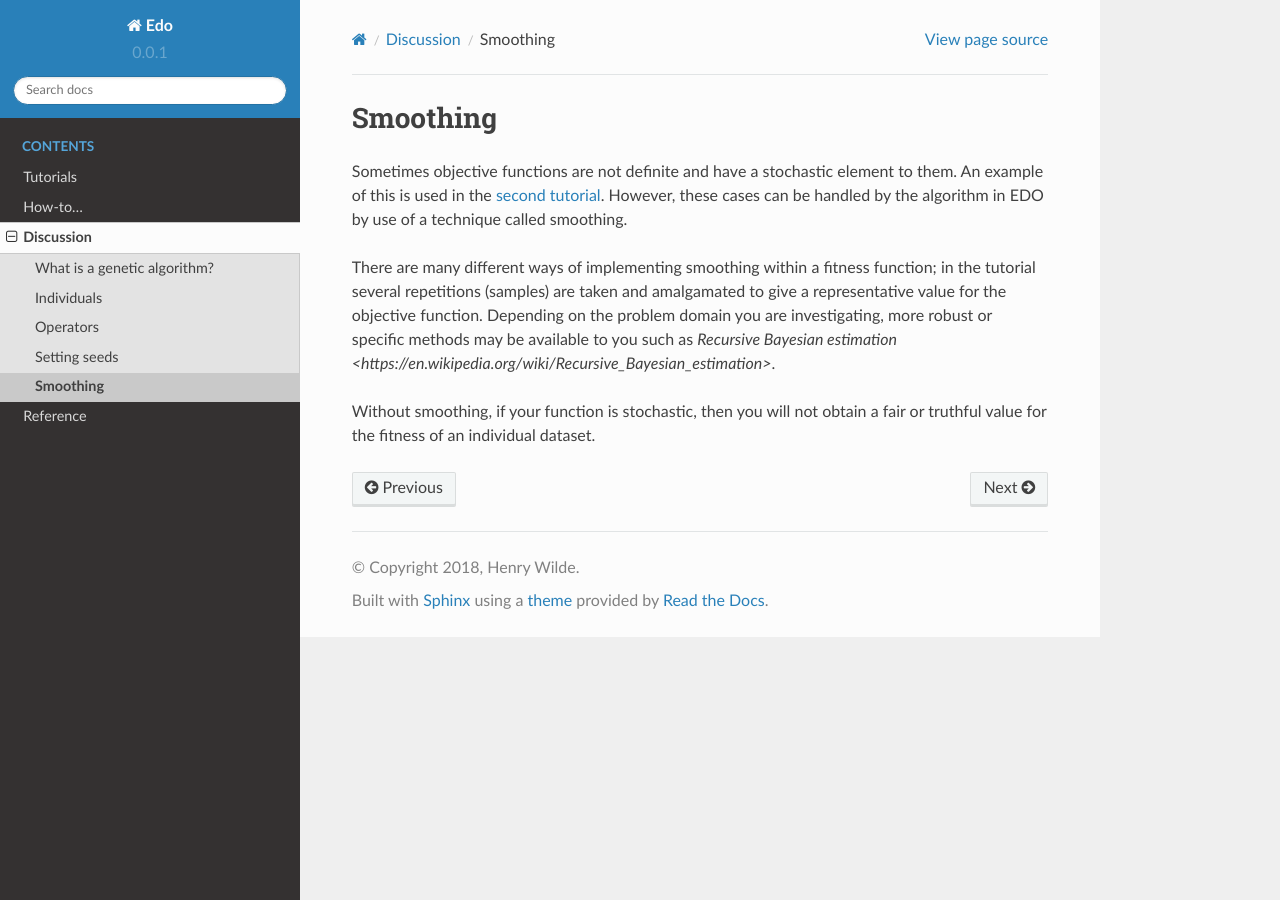
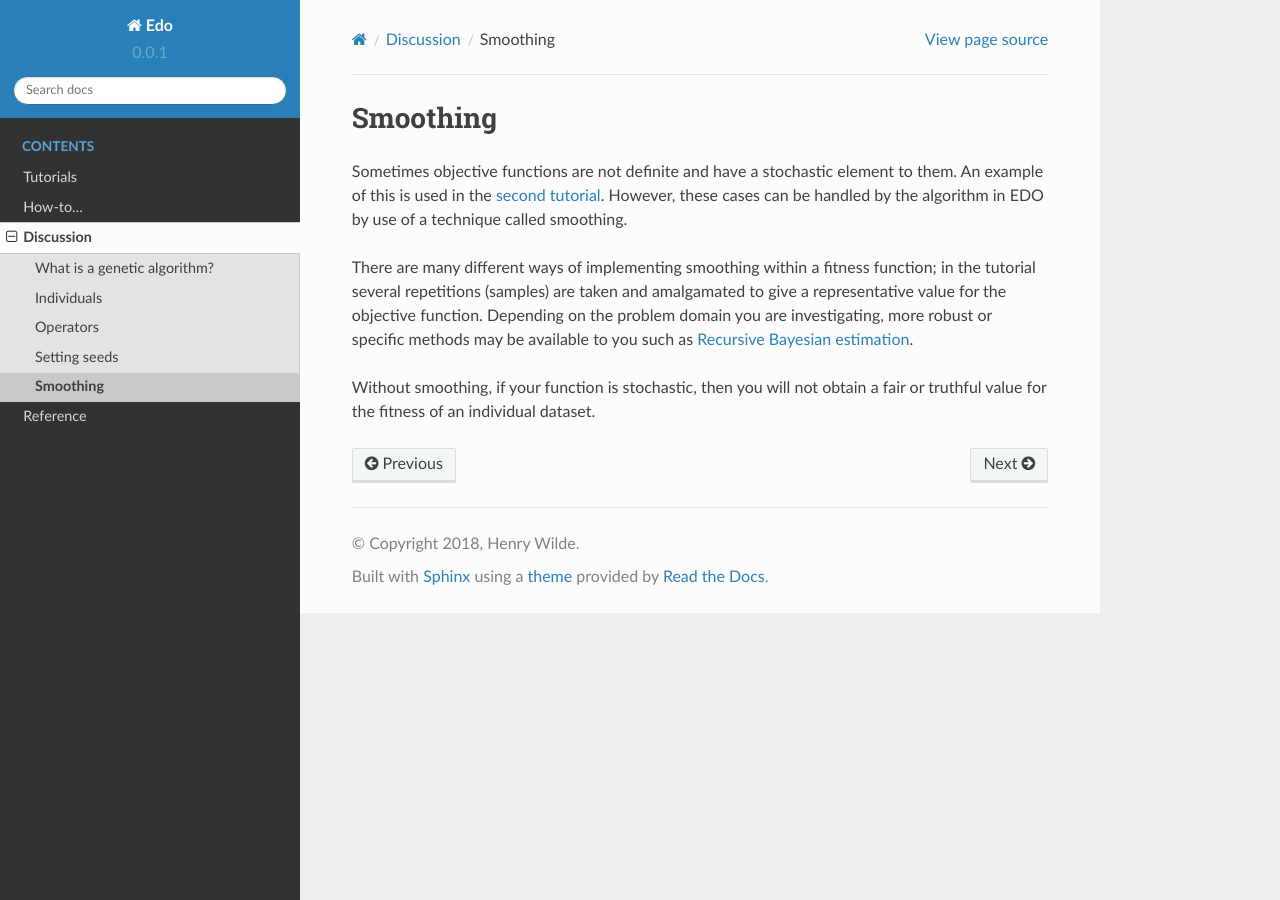
Before and after one commit to daffidwilde/edo, a Sphinx documentation site: the page built from docs/discussion/smoothing.rst, in a window 1280 px wide. Built offline with Sphinx 7.4.7 and the Read the Docs theme 2.0.0, drawn with Linux system fonts in a browser that asks for light colours.

Commit message:
Update smoothing.rst

```diff
--- a/docs/discussion/smoothing.rst
+++ b/docs/discussion/smoothing.rst
@@ -13,7 +13,7 @@ function; in the tutorial several repetitions (samples) are taken and
 amalgamated to give a representative value for the objective function. Depending
 on the problem domain you are investigating, more robust or specific methods may
 be available to you such as `Recursive Bayesian estimation
-<https://en.wikipedia.org/wiki/Recursive_Bayesian_estimation>`.
+<https://en.wikipedia.org/wiki/Recursive_Bayesian_estimation>`_.
 
 Without smoothing, if your function is stochastic, then you will not obtain a
 fair or truthful value for the fitness of an individual dataset.
```
